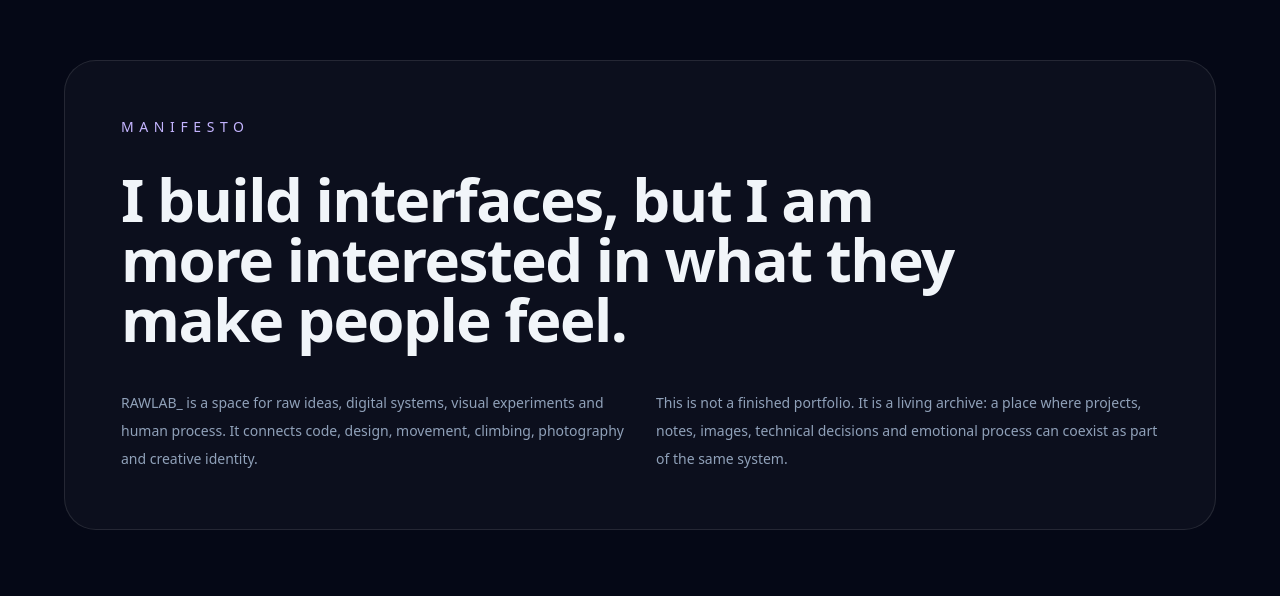
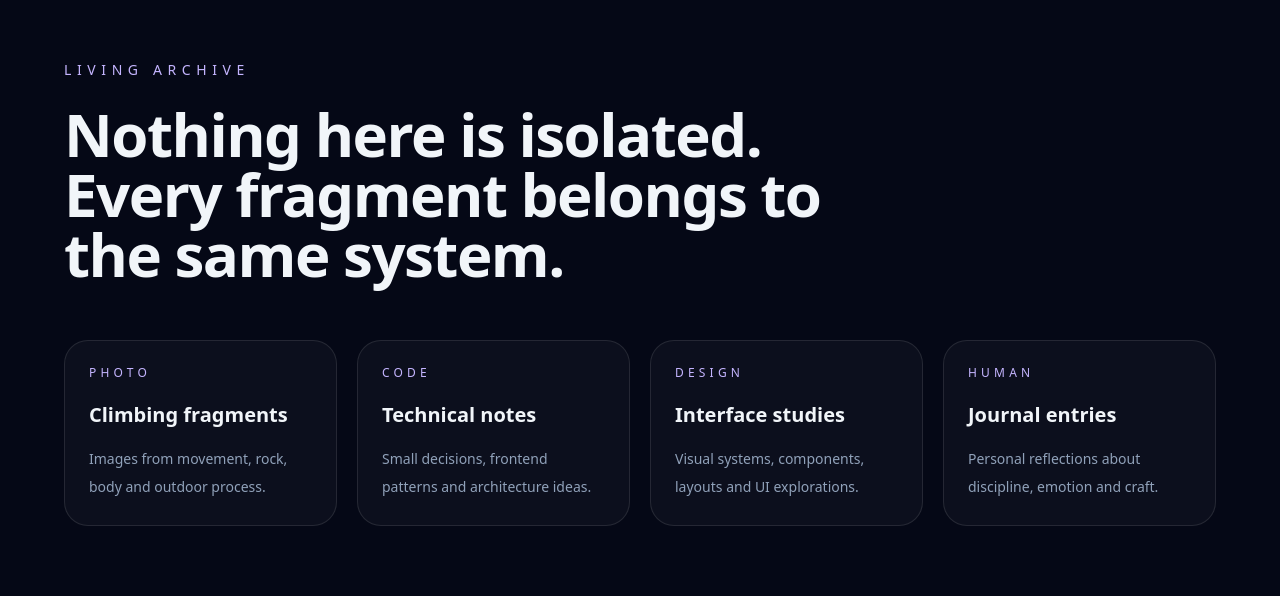
Before and after one commit to RAWLAB-SPACE/web, a Next.js app: page / in a window 1280 px wide. Shown: the part 3204-3800 px from the top of the page. Built offline with nearby package versions, Linux system fonts and the light colour scheme.

Commit message:
feat: add living archive section

```diff
--- a/app/page.tsx
+++ b/app/page.tsx
@@ -3,6 +3,7 @@ import { Navigation } from "@/components/Navigation";
 import { AreasSection } from "@/sections/AreasSection";
 import { CurrentStateSection } from "@/sections/CurrentStateSection";
 import { HeroSection } from "@/sections/HeroSection";
+import { LivingArchiveSection } from "@/sections/LivingArchiveSection";
 import { ManifestoSection } from "@/sections/ManifestoSection";
 import { ProjectsPreviewSection } from "@/sections/ProjectsPreviewSection";
 
@@ -14,6 +15,7 @@ export default function Home() {
       <AreasSection />
       <CurrentStateSection />
       <ProjectsPreviewSection />
+      <LivingArchiveSection />
       <ManifestoSection />
       <Footer />
     </main>
--- /dev/null
+++ b/src/sections/LivingArchiveSection.tsx
@@ -0,0 +1,59 @@
+const archiveItems = [
+  {
+    label: "Photo",
+    title: "Climbing fragments",
+    description: "Images from movement, rock, body and outdoor process.",
+  },
+  {
+    label: "Code",
+    title: "Technical notes",
+    description: "Small decisions, frontend patterns and architecture ideas.",
+  },
+  {
+    label: "Design",
+    title: "Interface studies",
+    description: "Visual systems, components, layouts and UI explorations.",
+  },
+  {
+    label: "Human",
+    title: "Journal entries",
+    description: "Personal reflections about discipline, emotion and craft.",
+  },
+];
+
+export function LivingArchiveSection() {
+  return (
+    <section id="archive" className="px-6 py-32">
+      <div className="mx-auto max-w-6xl">
+        <div className="mb-14 max-w-3xl">
+          <p className="text-sm uppercase tracking-[0.4em] text-violet-300">
+            Living archive
+          </p>
+
+          <h2 className="mt-6 text-4xl font-black tracking-tight md:text-6xl">
+            Nothing here is isolated. Every fragment belongs to the same system.
+          </h2>
+        </div>
+
+        <div className="grid gap-5 md:grid-cols-4">
+          {archiveItems.map((item) => (
+            <article
+              key={item.title}
+              className="rounded-3xl border border-white/10 bg-white/[0.03] p-6 transition hover:-translate-y-1 hover:border-violet-300/50 hover:bg-white/[0.06]"
+            >
+              <p className="text-xs uppercase tracking-[0.35em] text-violet-300">
+                {item.label}
+              </p>
+
+              <h3 className="mt-5 text-xl font-semibold">{item.title}</h3>
+
+              <p className="mt-4 text-sm leading-7 text-slate-400">
+                {item.description}
+              </p>
+            </article>
+          ))}
+        </div>
+      </div>
+    </section>
+  );
+}
```
